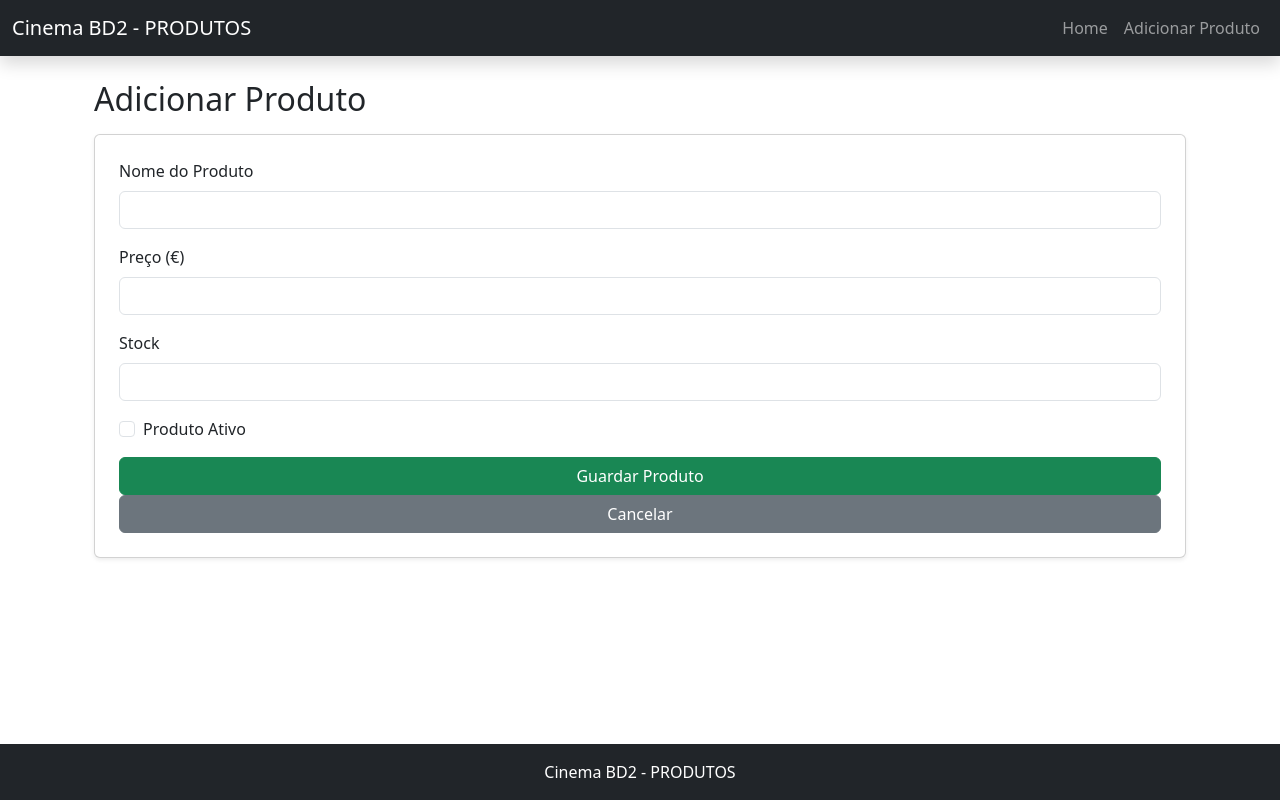
After one commit to OgidorM/ProjetoBD2, a Django app: page /produtos/adicionar/ in a window 1280 px wide. The commit adds this page. Run offline with Django 5.2, Linux system fonts and the light colour scheme.

Commit message:
Produtos Front
Lista e adicionar produtos funciona

```diff
--- a/b2da1/settings.py
+++ b/b2da1/settings.py
@@ -42,6 +42,7 @@ INSTALLED_APPS = [
     'salas_front',
     'lugares_front',
     'bilhetes_front',
+    'produtos_front',
 ]
 
 MIDDLEWARE = [
--- a/b2da1/urls.py
+++ b/b2da1/urls.py
@@ -10,4 +10,5 @@ urlpatterns = [
     path('salas/', include('salas_front.urls')),
     path('lugares/', include('lugares_front.urls')),
     path('bilhetes/', include('bilhetes_front.urls')),
+    path('produtos/', include('produtos_front.urls')),
 ]
--- /dev/null
+++ b/produtos_front/admin.py
@@ -0,0 +1,3 @@
+from django.contrib import admin
+
+# Register your models here.
--- /dev/null
+++ b/produtos_front/apps.py
@@ -0,0 +1,6 @@
+from django.apps import AppConfig
+
+
+class ProdutosFrontConfig(AppConfig):
+    default_auto_field = 'django.db.models.BigAutoField'
+    name = 'produtos_front'
--- /dev/null
+++ b/produtos_front/forms.py
@@ -0,0 +1,13 @@
+from django import forms
+from bd2ap1.models import Produtos
+
+class ProdutoForm(forms.ModelForm):
+    class Meta:
+        model = Produtos
+        fields = ["nomeproduto", "precoproduto", "stock", "ativo"]
+        widgets = {
+            "nomeproduto": forms.TextInput(attrs={"class": "form-control"}),
+            "precoproduto": forms.NumberInput(attrs={"class": "form-control", "type": "number", "min": "0", "step": "0.01"}),
+            "stock": forms.NumberInput(attrs={"class": "form-control", "type": "number", "min": "0"}),
+            "ativo": forms.CheckboxInput(attrs={"class": "form-check-input"}),
+        }
--- /dev/null
+++ b/produtos_front/models.py
@@ -0,0 +1,3 @@
+from django.db import models
+
+# Create your models here.
--- /dev/null
+++ b/produtos_front/templates/produtos_front/adicionar_produto.html
@@ -0,0 +1,31 @@
+{% extends 'produtos_front/base.html' %}
+
+{% block title %}Adicionar Produto{% endblock %}
+
+{% block content %}
+<div class="container mt-4">
+    <h2 class="mb-3">Adicionar Produto</h2>
+
+    <form method="post" class="card p-4 shadow-sm">
+        {% csrf_token %}
+        <div class="mb-3">
+            <label for="{{ form.nomeproduto.id_for_label }}" class="form-label">Nome do Produto</label>
+            {{ form.nomeproduto }}
+        </div>
+        <div class="mb-3">
+            <label for="{{ form.precoproduto.id_for_label }}" class="form-label">Preço (€)</label>
+            {{ form.precoproduto }}
+        </div>
+        <div class="mb-3">
+            <label for="{{ form.stock.id_for_label }}" class="form-label">Stock</label>
+            {{ form.stock }}
+        </div>
+        <div class="mb-3 form-check">
+            {{ form.ativo }}
+            <label for="{{ form.ativo.id_for_label }}" class="form-check-label">Produto Ativo</label>
+        </div>
+        <button type="submit" class="btn btn-success">Guardar Produto</button>
+        <a href="{% url 'lista_produtos' %}" class="btn btn-secondary">Cancelar</a>
+    </form>
+</div>
+{% endblock %}
--- /dev/null
+++ b/produtos_front/templates/produtos_front/base.html
@@ -0,0 +1,40 @@
+<!DOCTYPE html>
+<html lang="pt">
+<head>
+    <meta charset="UTF-8">
+    <title>{% block title %}Cinema BD2{% endblock %}</title>
+
+    <link href="https://cdn.jsdelivr.net/npm/bootstrap@5.3.3/dist/css/bootstrap.min.css" rel="stylesheet">
+    <script src="https://cdn.jsdelivr.net/npm/bootstrap@5.3.3/dist/js/bootstrap.bundle.min.js"></script>
+</head>
+<body>
+    <header>
+        <nav class="navbar navbar-expand-lg navbar-dark bg-dark fixed-top shadow">
+            <div class="container-fluid">
+                <a class="navbar-brand" href="#">Cinema BD2 - PRODUTOS</a>
+                <button class="navbar-toggler" type="button" data-bs-toggle="collapse" data-bs-target="#navbarNav">
+                    <span class="navbar-toggler-icon"></span>
+                </button>
+                <div class="collapse navbar-collapse" id="navbarNav">
+                    <ul class="navbar-nav ms-auto">
+                        <li class="nav-item">
+                            <a class="nav-link" href="{% url 'home' %}">Home</a>
+                        </li>
+                        <li class="nav-item">
+                            <a class="nav-link" href="{% url 'adicionar_produto' %}">Adicionar Produto</a>
+                        </li>
+                    </ul>
+                </div>
+            </div>
+        </nav>
+    </header>
+
+    <main class="container" style="margin-top: 80px;">
+        {% block content %}{% endblock %}
+    </main>
+
+    <footer class="bg-dark text-white text-center py-3 fixed-bottom">
+        Cinema BD2 - PRODUTOS
+    </footer>
+</body>
+</html>
--- /dev/null
+++ b/produtos_front/tests.py
@@ -0,0 +1,3 @@
+from django.test import TestCase
+
+# Create your tests here.
--- /dev/null
+++ b/produtos_front/urls.py
@@ -0,0 +1,8 @@
+from django.urls import path
+from . import views
+
+urlpatterns = [
+    path('', views.index, name='produtos_index'),
+    path('listar/', views.lista_produtos, name='lista_produtos'),
+    path('adicionar/', views.adicionar_produto, name='adicionar_produto'),
+]
--- /dev/null
+++ b/produtos_front/views.py
@@ -0,0 +1,20 @@
+from django.shortcuts import render, redirect
+from bd2ap1.models import Produtos
+from .forms import ProdutoForm
+
+def index(request):
+    return redirect('lista_produtos')
+
+def lista_produtos(request):
+    produtos = Produtos.objects.all().order_by('produtoid')
+    return render(request, 'produtos_front/lista_produtos.html', {'produtos': produtos})
+
+def adicionar_produto(request):
+    if request.method == 'POST':
+        form = ProdutoForm(request.POST)
+        if form.is_valid():
+            form.save()
+            return redirect('lista_produtos')
+    else:
+        form = ProdutoForm()
+    return render(request, 'produtos_front/adicionar_produto.html', {'form': form})
--- a/templates/core/base.html
+++ b/templates/core/base.html
@@ -20,6 +20,7 @@
           <li class="nav-item"><a class="nav-link" href="{% url 'lista_salas' %}">Salas</a></li>
           <li class="nav-item"><a class="nav-link" href="{% url 'lista_lugares' %}">Lugares</a></li>
           <li class="nav-item"><a class="nav-link" href="{% url 'lista_bilhetes' %}">Bilhetes</a></li>
+          <li class="nav-item"><a class="nav-link" href="{% url 'lista_produtos' %}">Produtos</a></li>
         </ul>
       </div>
     </div>
--- a/templates/core/index.html
+++ b/templates/core/index.html
@@ -20,6 +20,9 @@
     <div class="col-sm-6 col-lg-3">
       <a href="{% url 'lista_bilhetes' %}" class="btn btn-outline-primary w-100">Ver Bilhetes</a>
     </div>
+    <div class="col-sm-6 col-lg-3">
+      <a href="{% url 'lista_produtos' %}" class="btn btn-outline-primary w-100">Ver Produtos</a>
+    </div>
   </div>
 </div>
 {% endblock %}
```
Also changed, not shown: produtos_front/templates/produtos_front/lista_produtos.html (added, +45 -0 lines), produtos_front/__init__.py (added), produtos_front/migrations/__init__.py (added).
